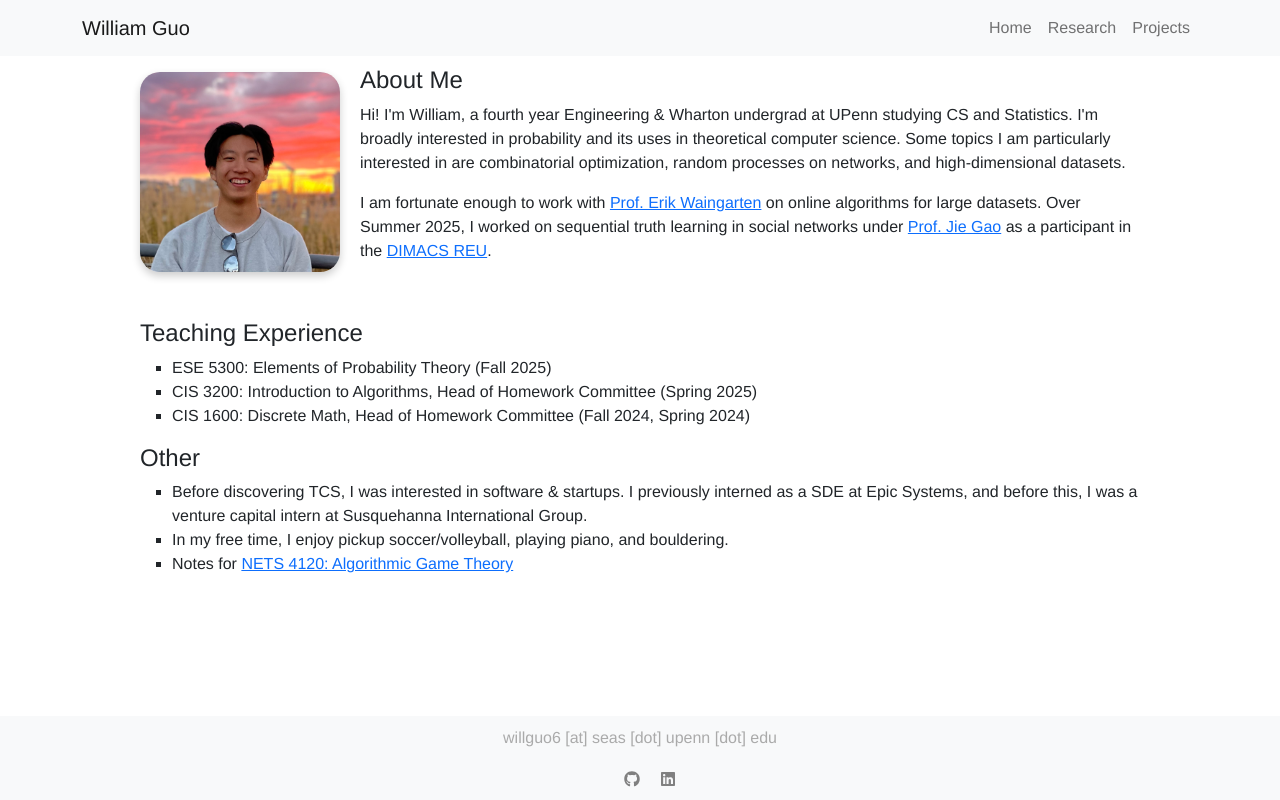
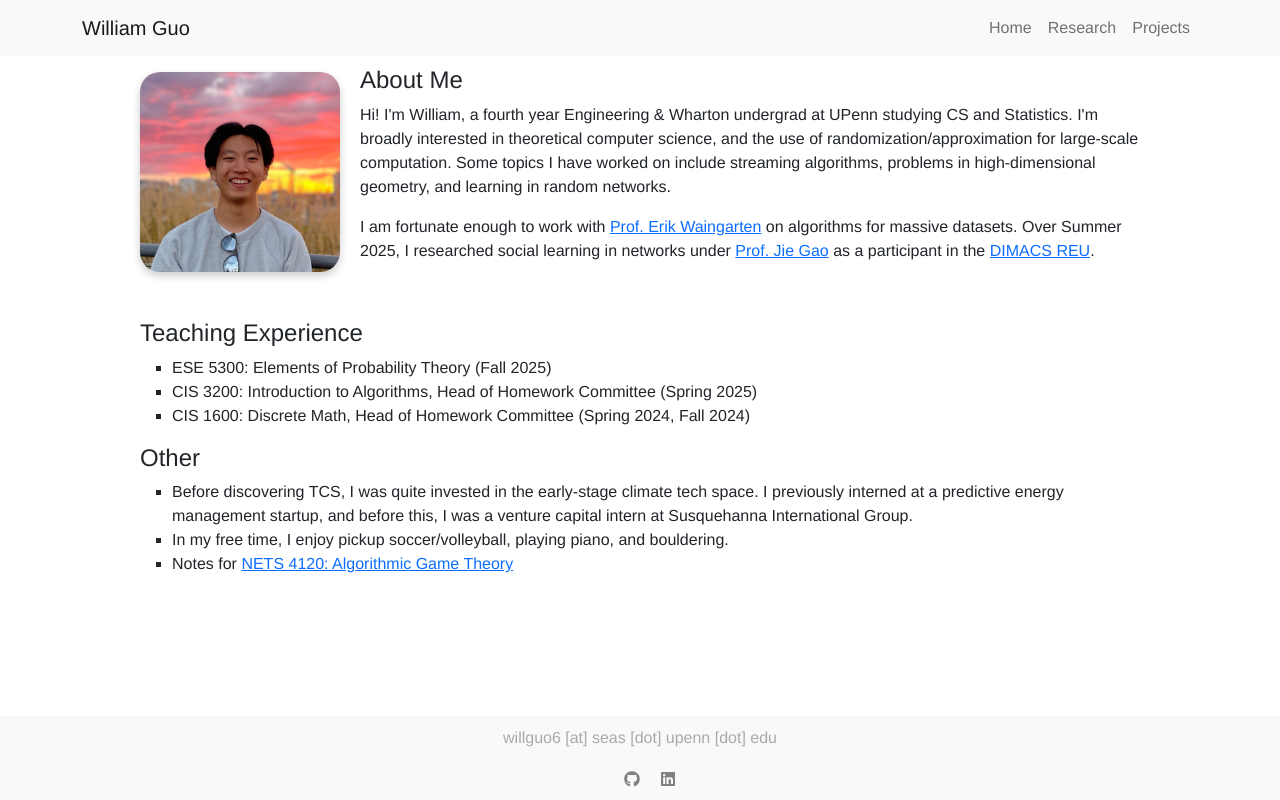
Before and after one commit to willdguo/willdguo.github.io, a React (Create React App) app: page /home in a window 1280 px wide. Built offline with nearby package versions, Linux system fonts and the light colour scheme.

Commit message:
added class projects to research

```diff
--- a/src/components/Bio.js
+++ b/src/components/Bio.js
@@ -20,7 +20,7 @@ function Bio() {
           <div className="bio-text">
             <h4>About Me</h4>
             <p>
-              Hi! I'm William, a fourth year Engineering & Wharton undergrad at UPenn studying CS and Statistics. I'm broadly interested in probability and its uses in theoretical computer science. Some topics I am particularly interested in are combinatorial optimization, random processes on networks, and high-dimensional datasets.
+              Hi! I'm William, a fourth year Engineering & Wharton undergrad at UPenn studying CS and Statistics. I'm broadly interested in theoretical computer science, and the use of randomization/approximation for large-scale computation. Some topics I have worked on include streaming algorithms, problems in high-dimensional geometry, and learning in random networks.
             </p>
             <p>
               I am fortunate enough to work with{" "}
@@ -31,8 +31,8 @@ function Bio() {
               >
                 Prof. Erik Waingarten
               </a>{" "}
-              on online algorithms for large datasets.
-            Over Summer 2025, I worked on sequential truth learning in social networks under{" "}
+              on algorithms for massive datasets.
+            Over Summer 2025, I researched social learning in networks under{" "}
             <a
               href="https://sites.rutgers.edu/jie-gao/about/"
               target="_blank"
@@ -49,14 +49,14 @@ function Bio() {
             <ul>
               <li> ESE 5300: Elements of Probability Theory (Fall 2025)</li>
               <li> CIS 3200: Introduction to Algorithms, Head of Homework Committee (Spring 2025)</li>
-              <li> CIS 1600: Discrete Math, Head of Homework Committee (Fall 2024, Spring 2024)</li>
+              <li> CIS 1600: Discrete Math, Head of Homework Committee (Spring 2024, Fall 2024)</li>
             </ul>
           </div>
 
           <div className="other-experience">
             <h4>Other</h4>
             <ul>
-              <li>Before discovering TCS, I was interested in software & startups. I previously interned as a SDE at Epic Systems, and before this, I was a venture capital intern at Susquehanna International Group. </li>
+              <li>Before discovering TCS, I was quite invested in the early-stage climate tech space. I previously interned at a predictive energy management startup, and before this, I was a venture capital intern at Susquehanna International Group. </li>
               <li> In my free time, I enjoy pickup soccer/volleyball, playing piano, and bouldering. </li>
               <li>Notes for{' '}
                   <a
--- a/src/pages/Research.js
+++ b/src/pages/Research.js
@@ -18,7 +18,7 @@ function Research () {
         {
             'title': "Truth Learning in Social Networks Under Random Decision Orderings",
             'authors': "William Guo, Edward Xiong, Jie Gao",
-            'desc': 'DIMACS REU 2025 Project',
+            'desc': 'DIMACS REU 2025 (in submission).',
             'links': [
                 {'link': dimacs_writeup, 'text': '[Manuscript]'},
                 {'link': dimacs_slides, 'text': '[Presentation]'},
@@ -33,20 +33,20 @@ function Research () {
                 {'link': pcaposter, 'text': '[Poster]'}
             ],
         },
-        // {
-        //     'title': "Online Regret Minimization via Rademacher Complexities",
-        //     'desc': "Final project for STAT 9310: Stochastic Processes",
-        //     'authors': "William Guo",
-        //     'links': [
-        //         {link: stat9310, 'text': '[PDF]'}
-        //     ]
-        // },
         {
             'title': "Sequential Algorithms Minimizing Distance to Multicalibration",
             'desc': "Final project for CIS 6200: Conditional Learning",
             'authors': "William Guo, Max Rubin-Toles",
             'links': [
                 {link: multicalibpaper, 'text': '[PDF]'}
+            ]
+        },
+        {
+            'title': "Online Regret Minimization via Rademacher Complexities",
+            'desc': "Final project for STAT 9310: Stochastic Processes",
+            'authors': "William Guo",
+            'links': [
+                {link: stat9310, 'text': '[PDF]'}
             ]
         },
     ]
```
